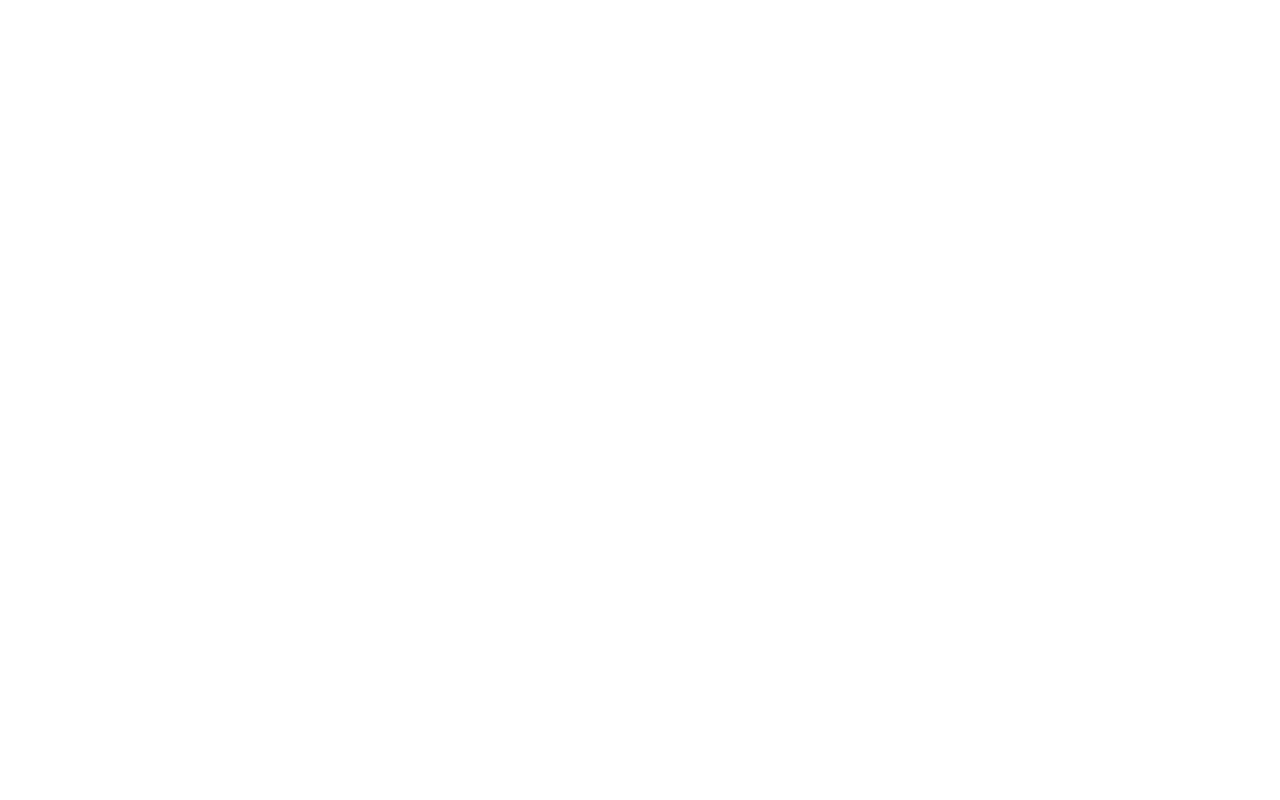
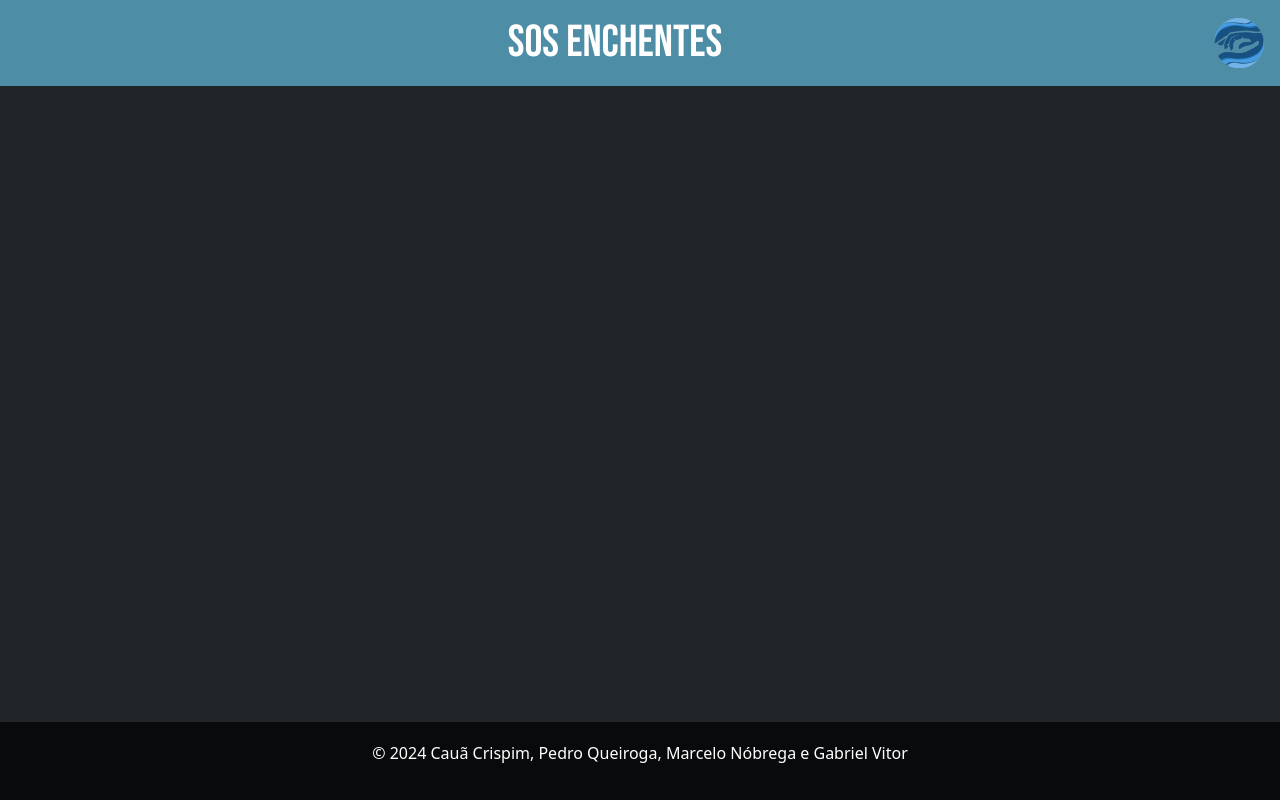
Before and after one commit to gabrielvitorm/projeto-final-front-end, a plain HTML site: page index.html in a window 1280 px wide. Drawn offline with nearby package versions, Linux system fonts and the light colour scheme.

Commit message:
Add files via upload

```diff
--- /dev/null
+++ b/assets/css/style.css
@@ -0,0 +1,66 @@
+@charset "UTF-8";
+
+@import url('https://fonts.googleapis.com/css2?family=Bebas+Neue&display=swap');
+
+
+/*~~~~~~~~~~~~~~~~~~~~~~~~~~~~~~~~~~~~~~
+Fontes
+
+.bebas-neue-regular {
+  font-family: "Bebas Neue", sans-serif;
+  font-weight: 400;
+  font-style: normal;
+}
+~~~~~~~~~~~~~~~~~~~~~~~~~~~~~~~~~~~~~~~~*/
+
+
+
+
+/*~~~~~~~~~~~~~~~~~~~~~~~~~~~~~~~~~~~~~~
+Paleta de Cores
+
+#03658C --> Azul 'Escuro'
+#4E8DA6 -->  Azul 'Médio'
+#88B5BF --> Azul 'Bebê'
+#595958 --> Cinza
+~~~~~~~~~~~~~~~~~~~~~~~~~~~~~~~~~~~~~~~~*/
+
+html, body{
+    display: flex;
+    flex-direction: column;
+    min-height: 100vh;
+    margin: 0;
+    padding: 0;
+    justify-content: space-between;
+}
+
+footer{
+    margin-top: 20px;
+    position: fixed;
+    bottom: 0;
+    margin: auto;
+    width: 100%;
+    background-color: rgba(0, 0, 0, 0.729);
+    color: white;
+    padding: 1.2em;
+    text-align: center;
+}
+
+#SOS_ENCHENTES{
+    font-family: "Bebas Neue", sans-serif;
+    font-size: 2.8rem;
+    margin: auto;
+}
+
+#logoSE{
+    height: 50px;
+    width: 50px;
+}
+
+.headerContainer{
+    display: flex;
+    align-items: center;
+    padding: 1em;
+    background-color: #4E8DA6;
+    color: white;
+}
--- a/index.html
+++ b/index.html
@@ -1,12 +1,45 @@
 <!DOCTYPE html>
-<html lang="pt-BR">
+<html lang="pt-BR" data-bs-theme="dark">
 <head>
     <meta charset="UTF-8">
     <meta name="viewport" content="width=device-width, initial-scale=1.0">
-    <link rel="stylesheet" href="styles.css">
-    <title>Página Home</title>
+
+    <!-- Bootstrap (Open)-->
+    <link href="https://cdn.jsdelivr.net/npm/bootstrap@5.3.3/dist/css/bootstrap.min.css" rel="stylesheet" integrity="sha384-QWTKZyjpPEjISv5WaRU9OFeRpok6YctnYmDr5pNlyT2bRjXh0JMhjY6hW+ALEwIH" crossorigin="anonymous">
+    <!-- Bootstrap (Closed)-->
+
+    <link rel="stylesheet" href="assets/css/style.css">
+    <title>SOS ENCHENTES</title>
 </head>
 <body>
+    <div class="headerContainer">
+            <h1 id="SOS_ENCHENTES">SOS ENCHENTES</h1>
+        <img src="assets/img/logo_se.png" alt="Logo SOS ENCHENTES" id="logoSE">
+    </div>
 
+
+
+
+
+
+
+
+
+
+
+
+
+
+
+
+
+    <footer>
+        <p>&copy; 2024 Cauã Crispim, Pedro Queiroga, Marcelo Nóbrega e Gabriel Vitor</p>
+    </footer>
+
+    <!-- Scripts (Open)-->
+    <script src="assets/js/script.js"></script>
+    <script src="https://cdn.jsdelivr.net/npm/bootstrap@5.3.3/dist/js/bootstrap.bundle.min.js" integrity="sha384-YvpcrYf0tY3lHB60NNkmXc5s9fDVZLESaAA55NDzOxhy9GkcIdslK1eN7N6jIeHz" crossorigin="anonymous"></script>
+    <!-- Scripts (Closed)-->
 </body>
 </html>
```
Also changed, not shown: assets/img/SOS_LOGO.png (added), assets/img/logo_se.png (added), assets/img/sos_enchentes.png (added), assets/js/script.js (added).
